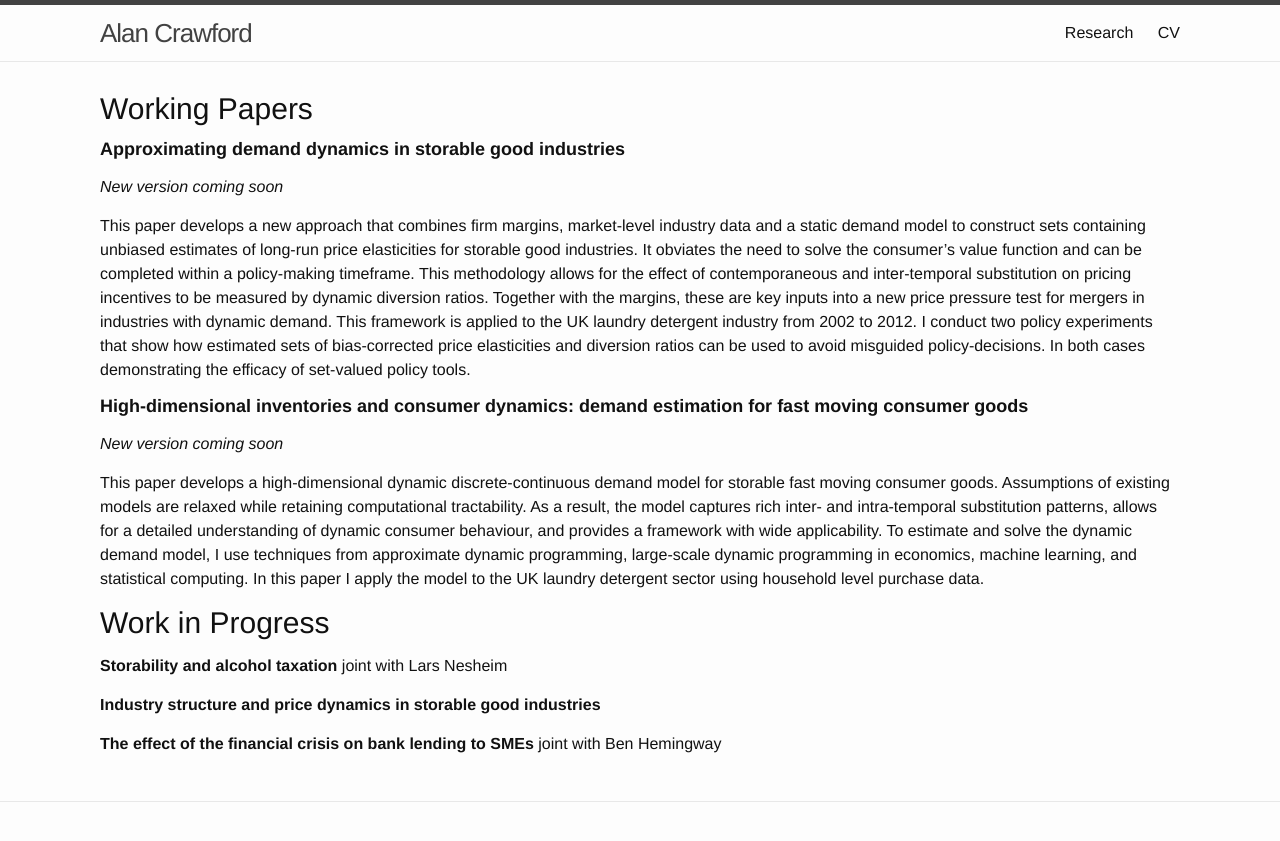
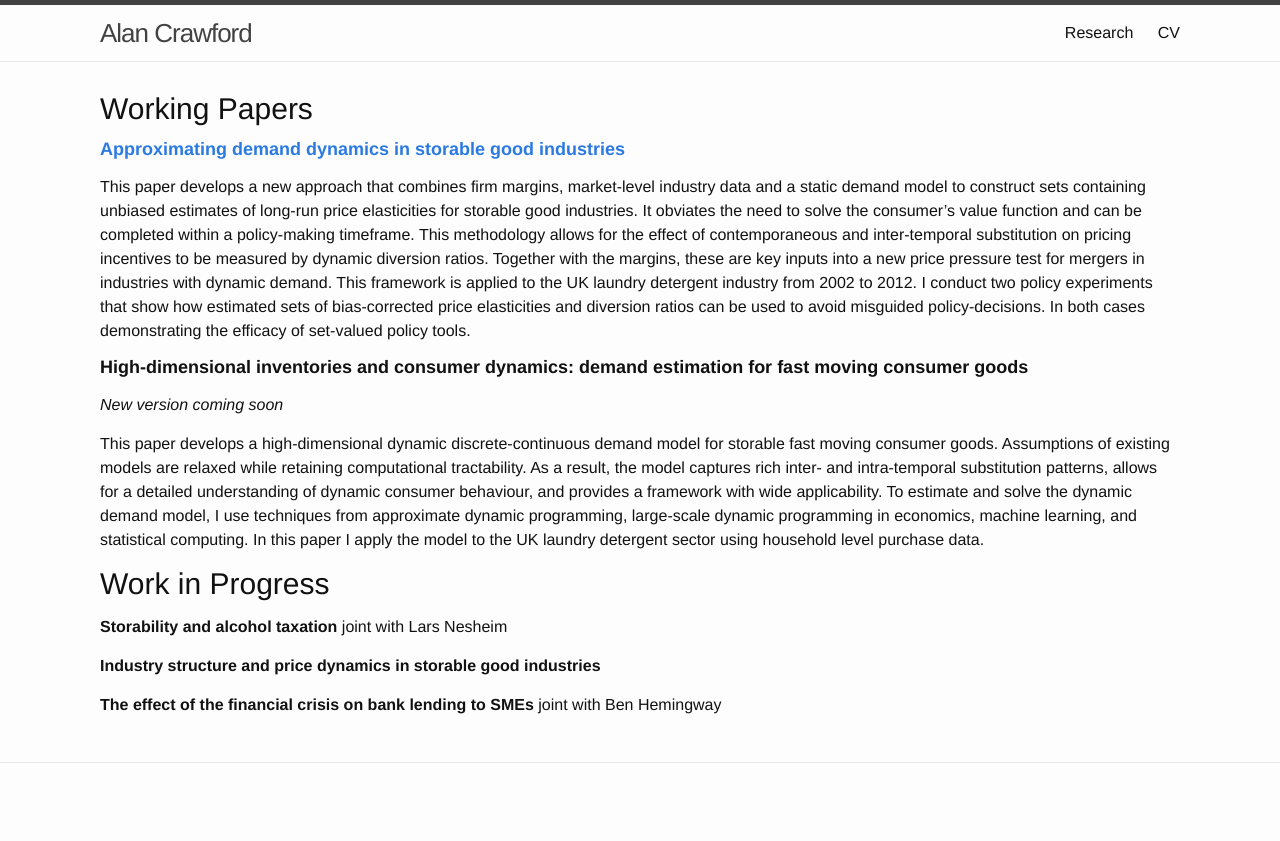
Before and after one commit to alancrawford/alancrawford.github.io, a Jekyll site: the page built from _pages/Research.md, in a window 1280 px wide. Shown: the top 841 px of the page. Built offline with Jekyll 4.4.1, drawn with Linux system fonts in a browser that asks for light colours.

Commit message:
New paper version

```diff
--- a/_pages/Research.md
+++ b/_pages/Research.md
@@ -6,12 +6,7 @@ permalink: /Research/
 
 ## Working Papers
 
-#### Approximating demand dynamics in storable good industries
-
-_New version coming soon_
-
-<!--#### [Approximating demand dynamics in storable good industries](../assets/workingpapers/CrawfordAR (2020) Approximating Demand Dynamics for Storable goods.pdf)
--->
+#### [Approximating demand dynamics in storable good industries](../assets/workingpapers/CrawfordAR (2021) Approximating Demand Dynamics for Storable goods.pdf)
 
 This paper develops a new approach that combines firm margins, market-level industry data and a static demand model to construct sets containing unbiased estimates of long-run price elasticities for storable good industries. It obviates the need to solve the consumer's value function and can be completed within a policy-making timeframe. This methodology allows for the effect of contemporaneous and inter-temporal substitution on pricing incentives to be measured by dynamic diversion ratios. Together with the margins, these are key inputs into a new price pressure test for mergers in industries with dynamic demand. This framework is applied to the UK laundry detergent industry from 2002 to 2012. I conduct two policy experiments that show how estimated sets of bias-corrected price elasticities and diversion ratios can be used to avoid misguided policy-decisions. In both cases demonstrating the efficacy of set-valued policy tools.
 
```
